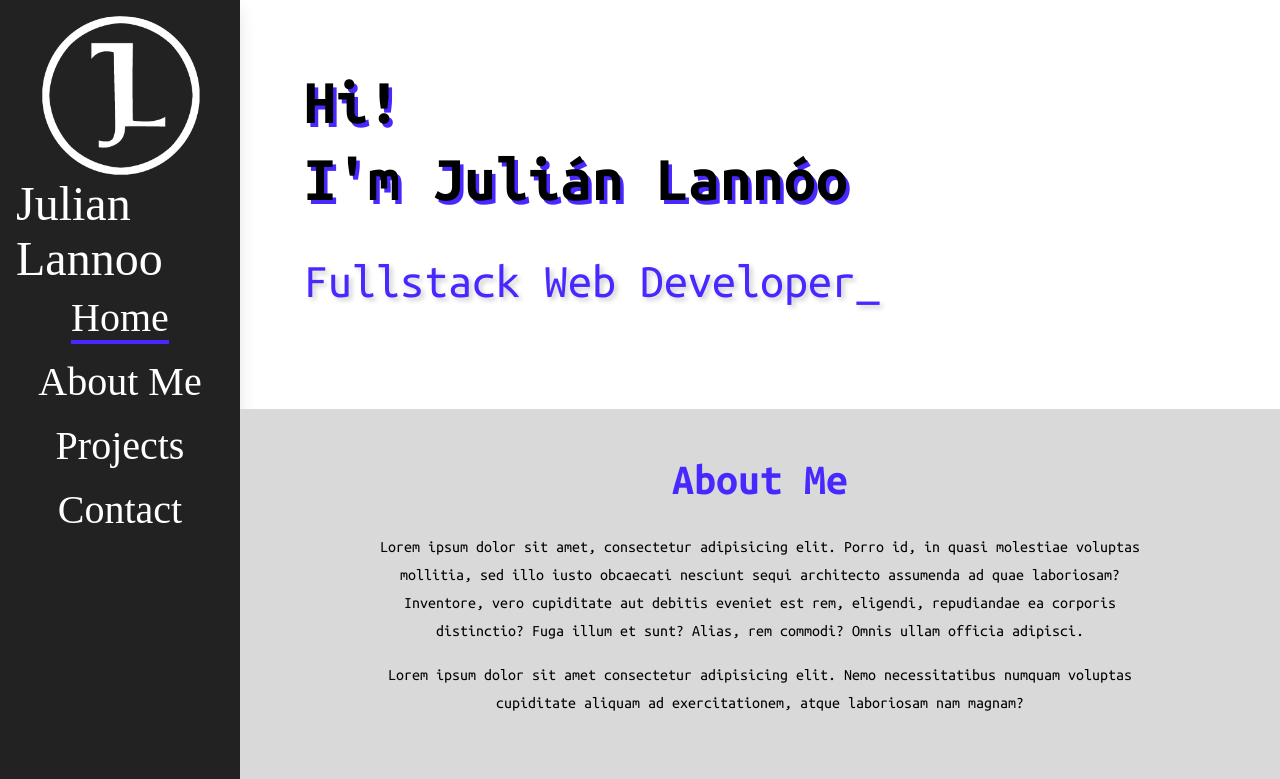
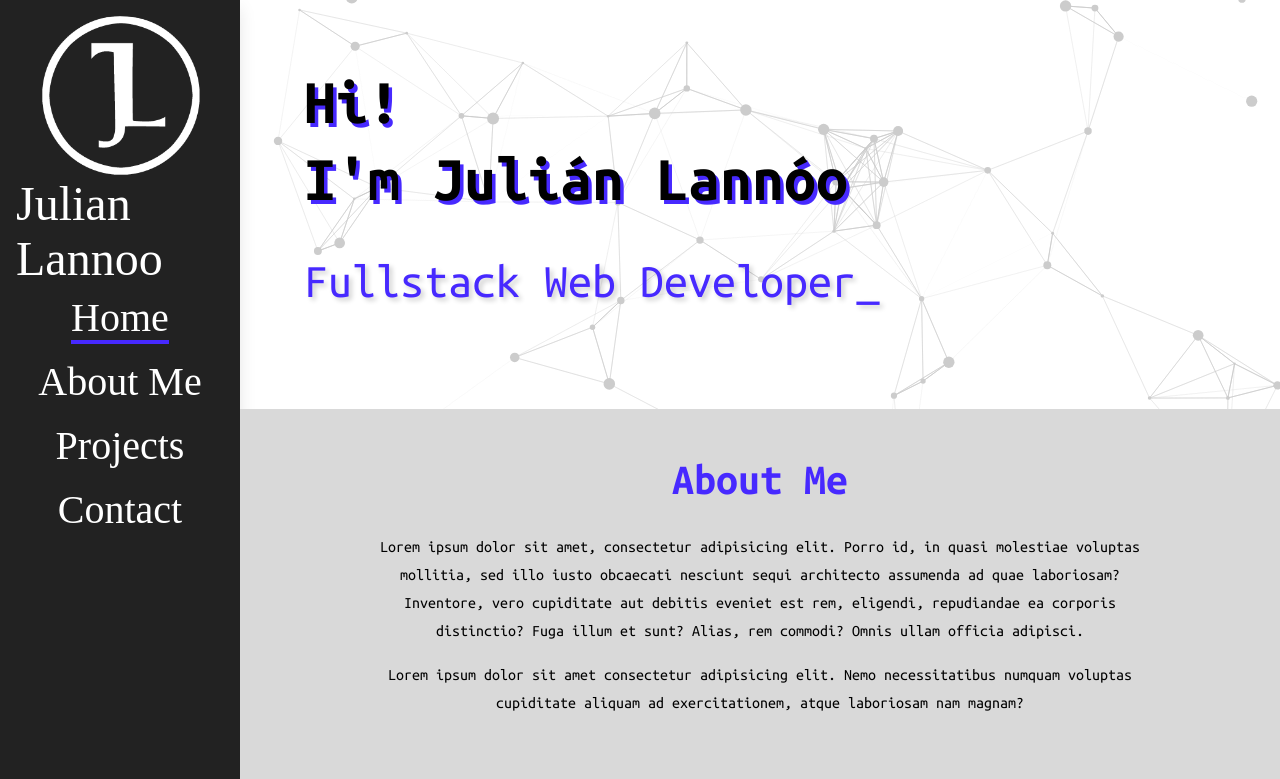
Before and after one commit to JLannoo/portfolio, a React (Create React App) app: page / in a window 1280 px wide. Shown: the top 779 px of the page. Built offline with nearby package versions, Linux system fonts and the light colour scheme; a web font is replaced by a local one.

Commit message:
Add Hero background

```diff
--- a/package.json
+++ b/package.json
@@ -16,9 +16,10 @@
     "@types/react-dom": "^18.0.6",
     "react": "^18.2.0",
     "react-dom": "^18.2.0",
-    "react-p5": "^1.3.30",
     "react-scripts": "5.0.1",
+    "react-tsparticles": "^2.1.3",
     "sass": "^1.53.0",
+    "tsparticles": "^2.1.3",
     "typescript": "^4.7.4",
     "web-vitals": "^2.1.4"
   },
--- a/src/components/Main/Hero/Background/Background.module.scss
+++ b/src/components/Main/Hero/Background/Background.module.scss
@@ -1,4 +1,22 @@
-.p5Canvas {
-    z-index: -1;
-    max-height: 100vh/2 !important;
+.Background {
+    position: absolute;
+
+    top: 0;
+    left: 0;
+    right: 0;
+    bottom: 0;
+
+    width: 100%;
+    height: 100%;
+
+    z-index: -99;
+
+    overflow: hidden;
 }
+
+#tsparticles {
+    width: 100%;
+    height: 100%;
+
+    z-index: -99;
+}
--- a/src/components/Main/Hero/Background/Background.tsx
+++ b/src/components/Main/Hero/Background/Background.tsx
@@ -1,39 +1,58 @@
 import React from 'react';
 import css from './Background.module.scss';
 
-import Sketch from 'react-p5';
-import p5Types from 'p5';
-
-import { useMainSize } from '../../../../hooks/useMainSize';
+import Particles from 'react-tsparticles';
+import { loadFull } from 'tsparticles';
 
 export default function Background() {
-	const { width } = useMainSize();
-	const height = document.body.clientHeight;
+	const particlesInit = async (main: any) => {
+		await loadFull(main);
+	};
 
-	const [canvas, setCanvas] = React.useState<p5Types>();
-
-	function windowResized(p5: p5Types) {
-		p5.resizeCanvas(width ?? 0, height);
-	}
-
-	function setup(p5: p5Types, canvasParentRef: Element) {
-		p5.createCanvas(width ?? 0, height / 2 ?? 0).parent(canvasParentRef);
-		setCanvas(p5);
-	}
-
-	function draw(p5: p5Types) {
-		p5.background('#FFF');
-		p5.fill('#000');
-		p5.ellipse(p5.mouseX, p5.mouseY, 10, 10);
-	}
-
-	React.useEffect(() => {
-		return () => {
-			canvas?.remove();
-		};
-	});
+	const reducedMotion = window.matchMedia('(prefers-reduced-motion: reduce)').matches;
 
 	return (
-		<Sketch setup={setup} draw={draw} className={css.Background} windowResized={windowResized}/>
+		<div className={css.Background}>
+			{reducedMotion ?
+				null :
+				<Particles
+					id="tsparticles"
+					init={particlesInit}
+					width="100%"
+					height="700px"
+					options={{
+						fullScreen: false,
+						backgroundMode: true,
+						background: {
+							color: {
+								value: '#fff',
+							},
+						},
+						particles: {
+							color: {
+								value: '#ccc',
+							},
+							links: {
+								color: '#ccc',
+								distance: 150,
+								enable: true,
+							},
+							number: {
+								value: 75,
+							},
+							move: {
+								direction: 'none',
+								enable: true,
+								speed: 0.5,
+							},
+							size: {
+								value: 6,
+								random: true,
+							},
+						},
+					}}
+				/>
+			}
+		</div>
 	);
 }
--- a/src/components/Main/Hero/Hero.module.scss
+++ b/src/components/Main/Hero/Hero.module.scss
@@ -2,6 +2,8 @@
 @use "../../../styles/colors.module.scss" as *;
 
 .Hero {
+    position: relative;
+
     display: flex;
     flex-direction: column;
     align-items: flex-start;
--- a/src/components/Main/Hero/Hero.tsx
+++ b/src/components/Main/Hero/Hero.tsx
@@ -1,14 +1,14 @@
 import React from 'react';
 import css from './Hero.module.scss';
 
-// import Background from './Background/Background';
+import Background from './Background/Background';
 import Name from './Name/Name';
 import Subtitle from './Subtitle/Subtitle';
 
 export default function Hero() {
 	return (
 		<section className={css.Hero}>
-			{/* <Background /> */}
+			<Background />
 			<Name />
 			<Subtitle />
 		</section>
```
Also changed, not shown: 1 other file (tests, documents, lock files or other folders).
